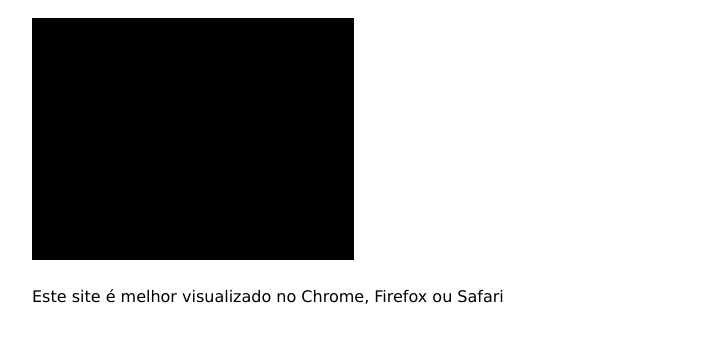
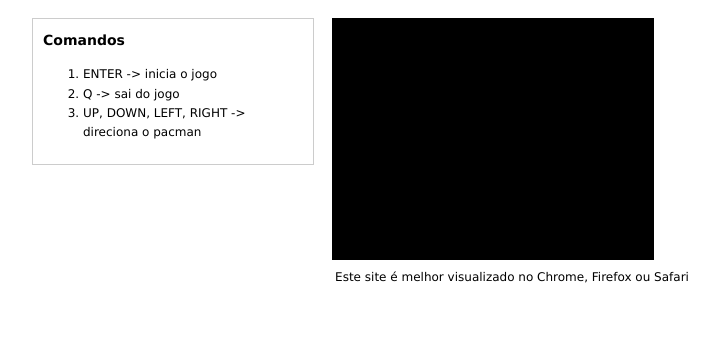
Before and after one commit to seixasfelipe/webpac, a plain HTML site: page index.html in a window 1280 px wide. Shown: the part 76-418 px from the top of the page, without its empty margins (128-847 px from the left). Drawn offline with Linux system fonts and the light colour scheme.

Commit message:
adds commands help

```diff
--- a/css/site.css
+++ b/css/site.css
@@ -8,3 +8,25 @@ canvas {
 	border: solid 1px #000;
 	background-color: #000;
 }
+aside {
+	border: 1px solid #CCC;
+	padding: 10px;
+	width: 260px;
+	float: left;
+}
+aside h3 {
+	font-size: 14px;
+	margin-top: 0;
+}
+aside ol {
+	font-size: 12px;
+}
+section {
+	width: 660px;
+	float: right;
+}
+footer {
+	font-size: 12px;
+	text-align: center;
+	clear: both;
+}
--- a/index.html
+++ b/index.html
@@ -9,6 +9,14 @@
 <body>
 	<h1>WebPac - PacMan HTML5</h1>
 	<section id="container"></section>
+	<aside>
+		<h3>Comandos</h3>
+		<ol>
+			<li>ENTER -> inicia o jogo</li>
+			<li>Q -> sai do jogo</li>
+			<li>UP, DOWN, LEFT, RIGHT -> direciona o pacman</li>
+		</ol>
+	</aside>
 	<footer>
 		<p>Este site é melhor visualizado no Chrome, Firefox ou Safari</p>
 	</footer>
```
